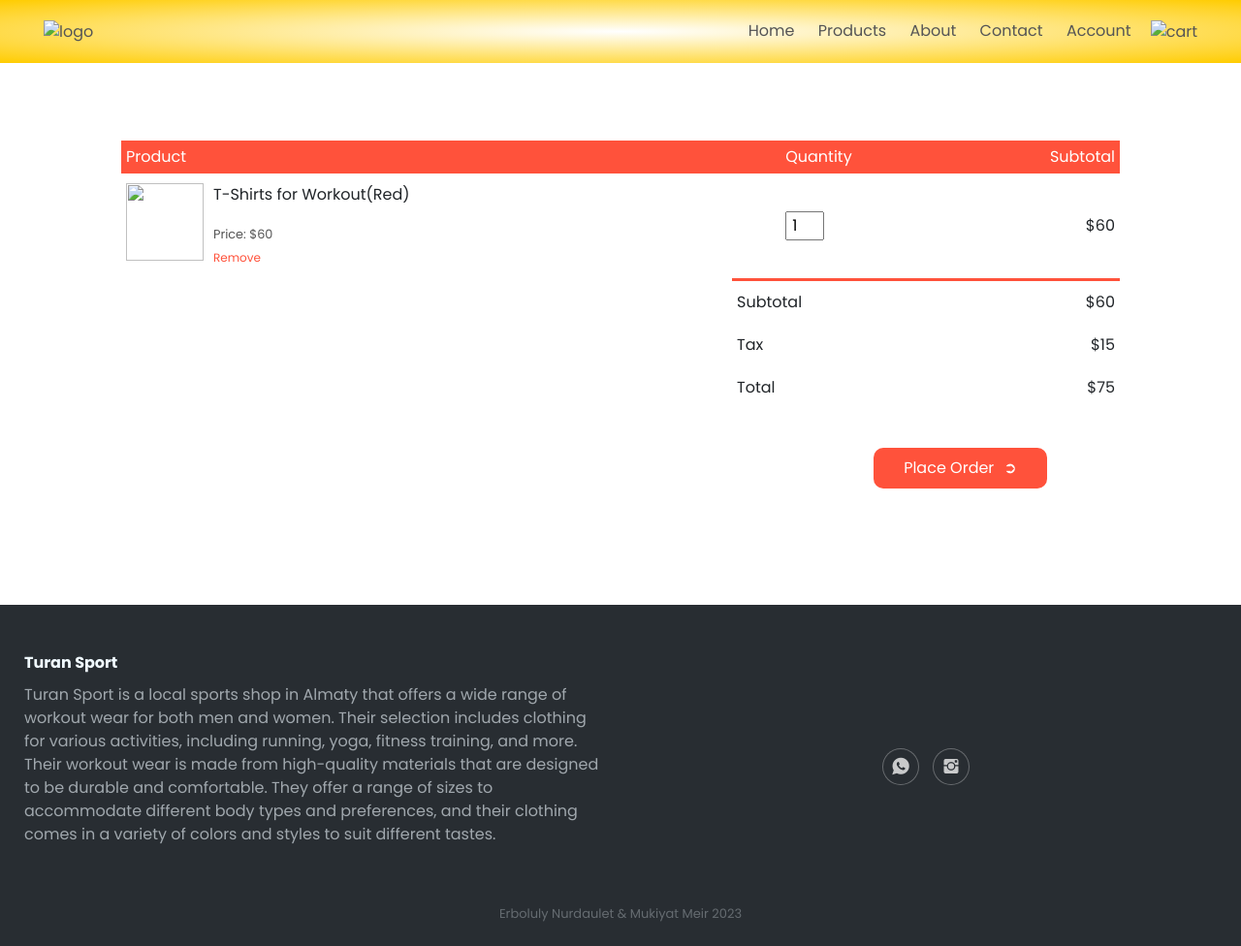
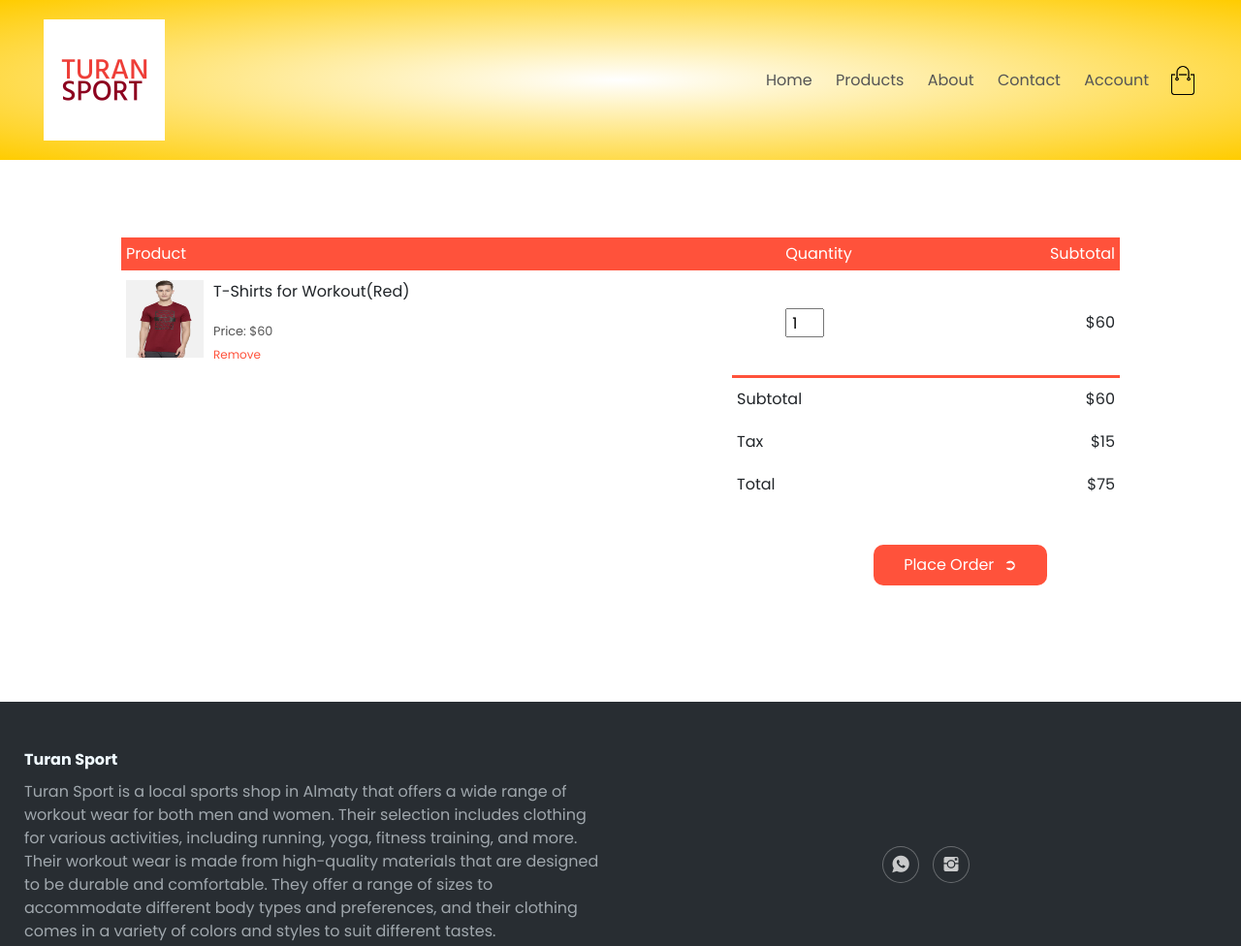
Before and after one commit to MeiirMukiyat/Endterm, a plain HTML site: page buy-now2.html in a window 1280 px wide. Shown: the top 976 px of the page at 97% size. Drawn offline with nearby package versions, Linux system fonts and the light colour scheme; the site is published under a folder, as on GitHub Pages, so addresses that start at the root find nothing.

Commit message:
Update buy-now2.html

```diff
--- a/buy-now2.html
+++ b/buy-now2.html
@@ -16,7 +16,7 @@
         <div class="container">
             <div class="navbar">
                 <div class="logo">
-                    <a href="index.html"><img src="/images/logo-color.png" alt="logo" width="125px"></a>
+                    <a href="index.html"><img src="images/logo-color.png" alt="logo" width="125px"></a>
                 </div>
                 <nav>
                     <ul id="MenuItems">
@@ -27,8 +27,8 @@
                         <li><a href="account.html">Account</a></li>
                     </ul>
                 </nav>
-                <a href="cart.html"><img src="/images/cart.png" alt="cart" width="30px" height="30px"></a>
-                <img src="/images/menu.png" alt="menu" class="menu" onclick="menutoggle()">
+                <a href="cart.html"><img src="images/cart.png" alt="cart" width="30px" height="30px"></a>
+                <img src="images/menu.png" alt="menu" class="menu" onclick="menutoggle()">
             </div>
 
         </div>
@@ -44,7 +44,7 @@
                 <tr>
                     <td>
                         <div class="cart-info">
-                            <img src="/images/product-1.jpg" alt="">
+                            <img src="images/product-1.jpg" alt="">
                             <div>
                                 <p>T-Shirts for Workout(Red)</p>
                                 <small>Price: $60</small>
```
